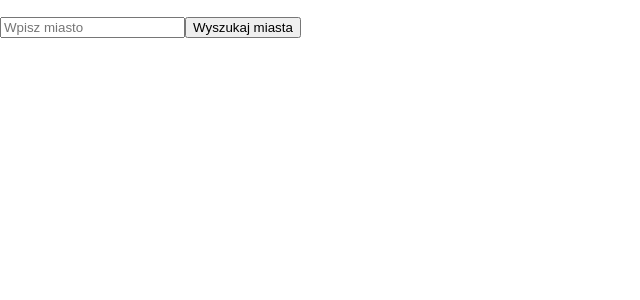
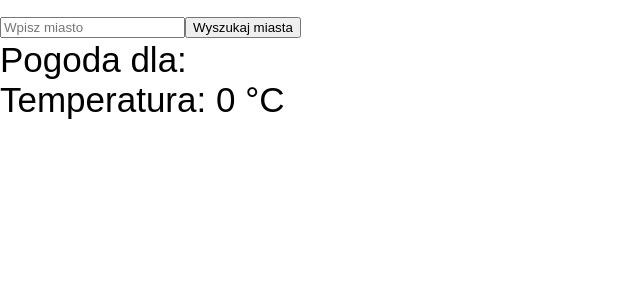
Before and after one commit to agradecki/simple-weather-app, a React (Create React App) app: page / in a window 1280 px wide. Shown: the top 300 px of the page, without its empty margins (0-640 px from the left). Built offline with nearby package versions, Linux system fonts and the light colour scheme.

Commit message:
modified App.js and Result.js

```diff
--- a/src/components/App.js
+++ b/src/components/App.js
@@ -38,6 +38,7 @@ class App extends Component {
       .then((response) => response.json())
       .then((data) => {
         const time = new Date().toLocaleString();
+
         this.setState((prevState) => ({
           err: false,
           date: time,
@@ -66,7 +67,7 @@ class App extends Component {
           change={this.handleInputChange}
           submit={this.handleCitySubmit}
         />
-        <Result error={this.state.err} />
+        <Result weather={this.state} />
       </div>
     );
   }
--- a/src/components/Result.js
+++ b/src/components/Result.js
@@ -1,7 +1,23 @@
 import React from "react";
 
 const Result = (props) => {
-  return <div>{String(props.error)}</div>;
+  const {
+    date,
+    city,
+    sunrise,
+    sunset,
+    temp,
+    pressure,
+    wind,
+    err,
+  } = props.weather;
+
+  return (
+    <React.Fragment>
+      <div>Pogoda dla: {city}</div>
+      <div>Temperatura: {Math.ceil(temp)} °C</div>
+    </React.Fragment>
+  );
 };
 
 export default Result;
```
